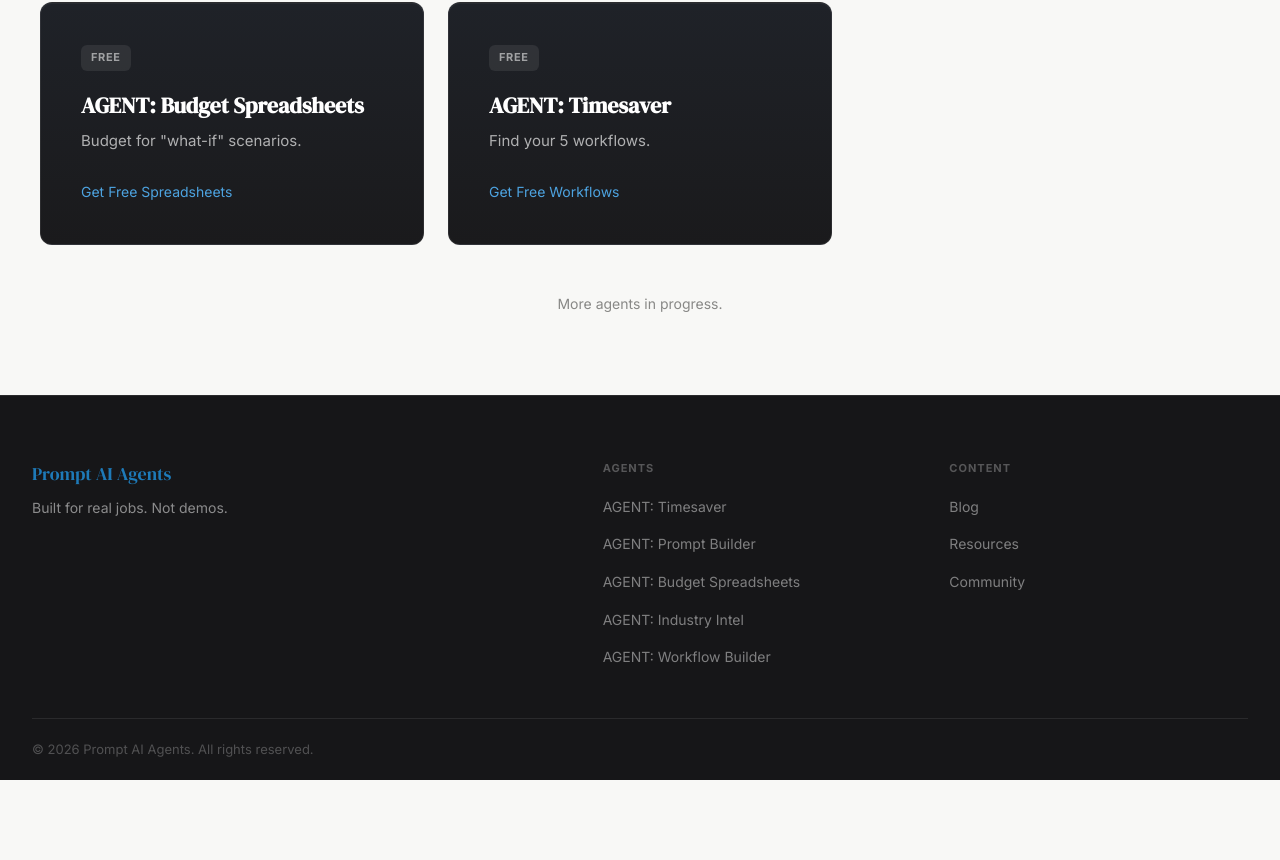
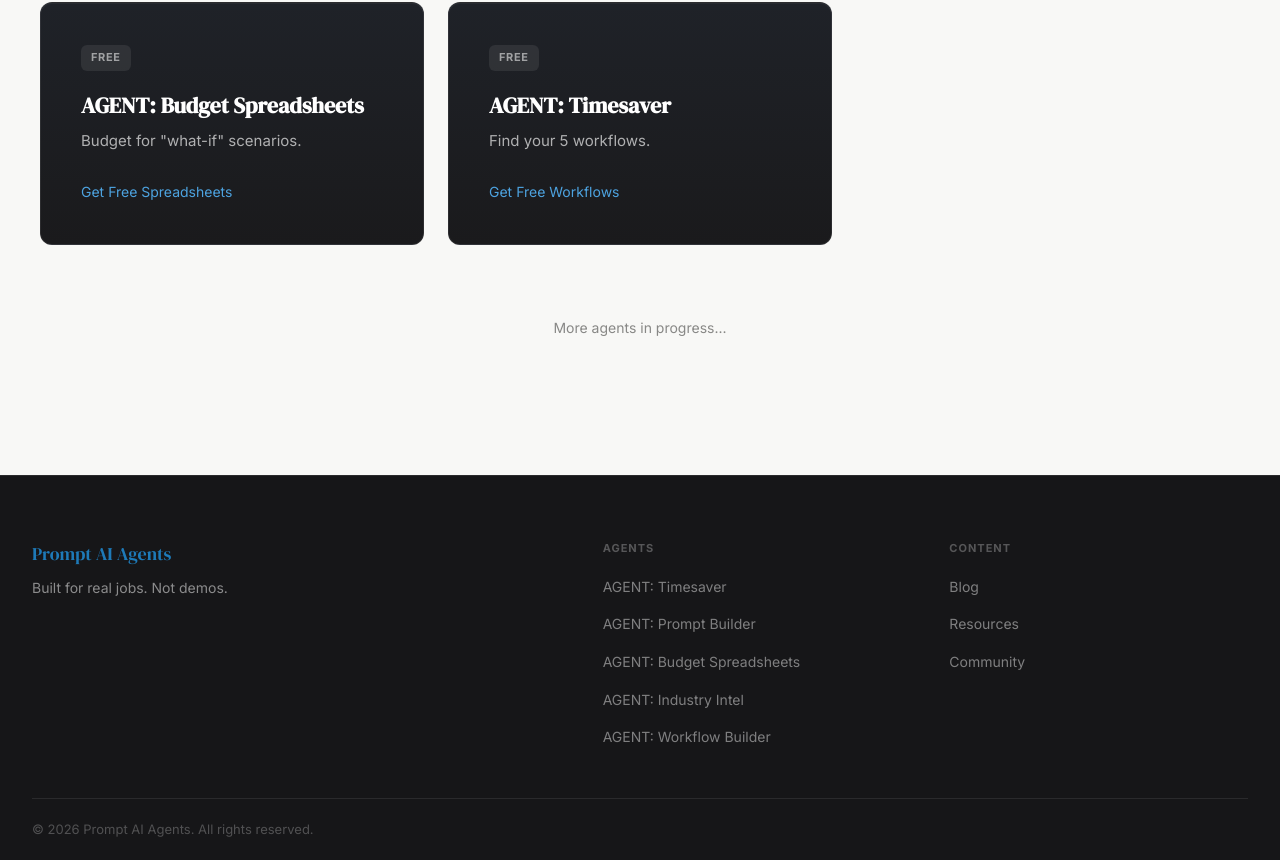
Before and after one commit to coolcalvin457-tech/agent-timesaver-nextjs, a Next.js app: page /agents in a window 1280 px wide. Shown: the part 618-1478 px from the top of the page. Before the commit the page ends 1398 px from the top, so only its background shows below. Built offline with nearby package versions, Linux system fonts and the light colour scheme; no server answers.

Commit message:
Agents page: spacing + copy fix on more agents line

```diff
--- a/app/agents/page.tsx
+++ b/app/agents/page.tsx
@@ -102,8 +102,8 @@ export default function AgentsPage() {
           <ToolsList tools={tools} />
 
           {/* More tools placeholder */}
-          <p style={{ textAlign: "center", marginTop: "48px", fontSize: "0.875rem", color: "var(--text-muted)" }}>
-            More agents in progress.
+          <p style={{ textAlign: "center", margin: "72px auto 56px", fontSize: "0.875rem", color: "var(--text-muted)" }}>
+            More agents in progress...
           </p>
         </div>
       </main>
```
